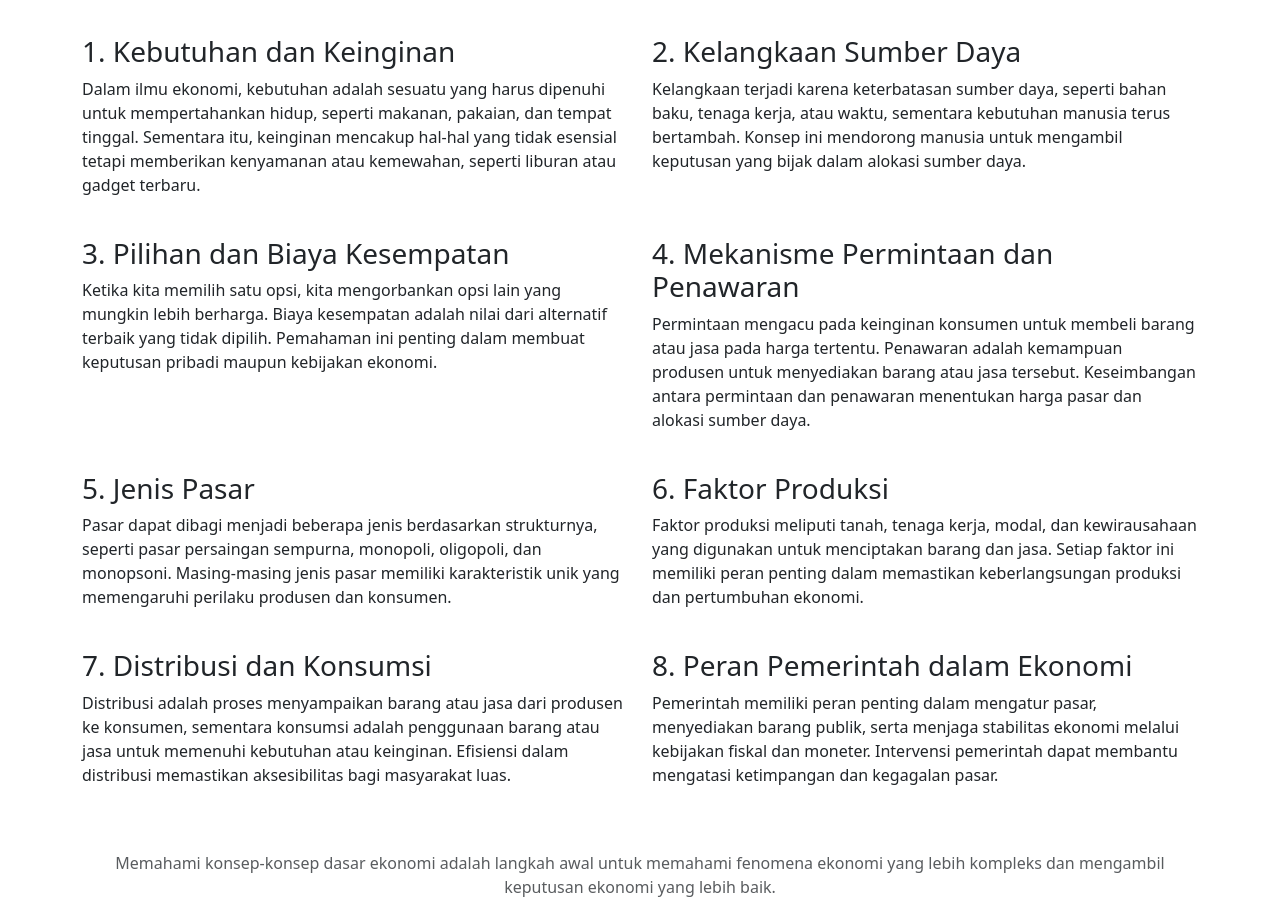
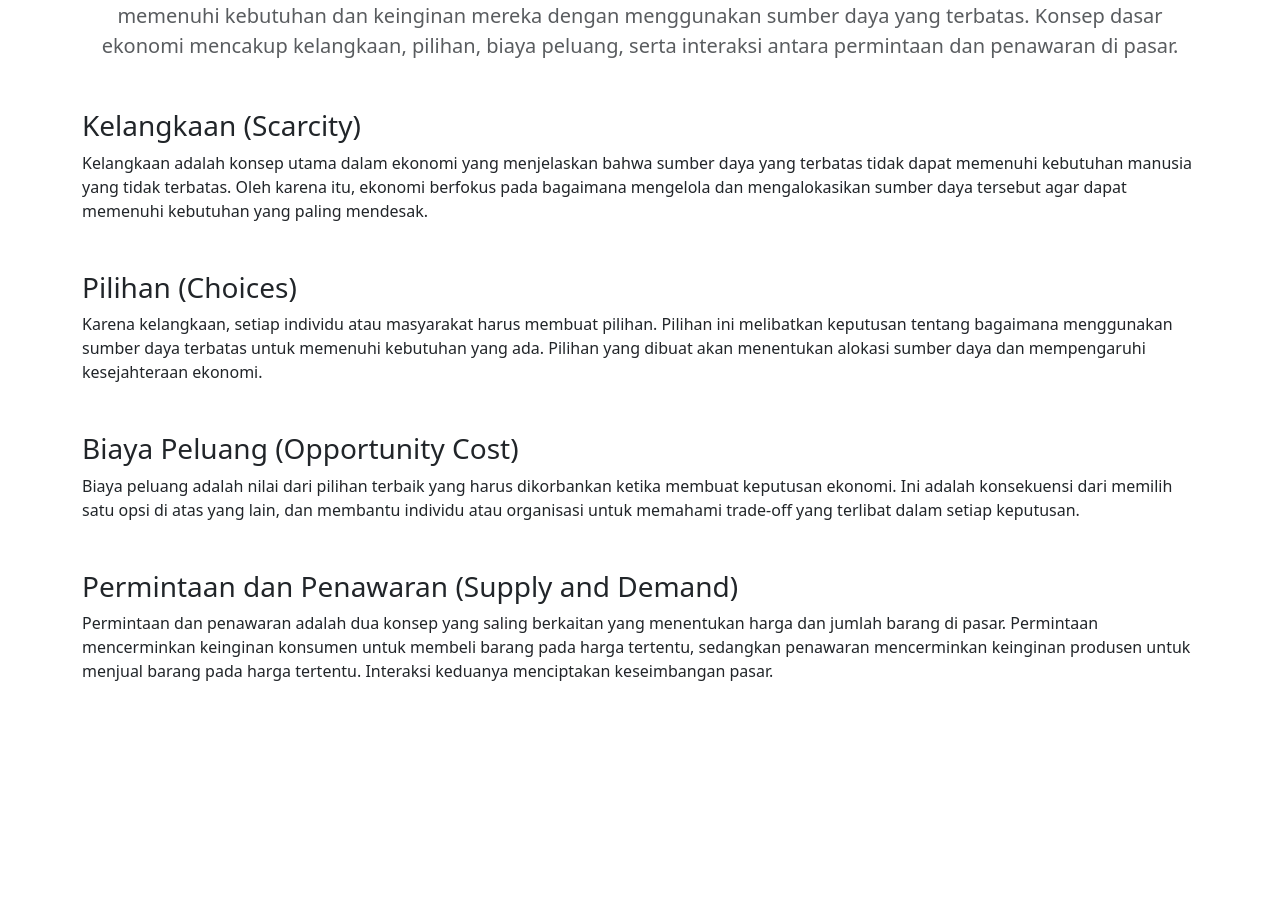
Before and after one commit to aldifnbb/web-proyek, a React (Create React App) app: page /ekonomi-konsep in a window 1280 px wide. Shown: the part 211-1126 px from the top of the page. After the commit the page ends 910 px from the top, so only its background shows below. Built offline with nearby package versions, Linux system fonts and the light colour scheme; sample sign-in values are in the browser's storage.

Commit message:
update terbaru

```diff
--- a/src/pages/Konsep.js
+++ b/src/pages/Konsep.js
@@ -3,95 +3,48 @@ import React from "react";
 const EkonomiKonsep = () => {
   return (
     <div className="container mt-5">
-            <h1 data-aos="fade-right" className="text-center">
+      <h1 data-aos="fade-right" className="text-center mb-4 text-primary">
         Konsep Dasar Ekonomi
       </h1>
-            <p data-aos="fade-up" className="mt-3 text-muted text-center">
-                Mengenal konsep-konsep dasar dalam ilmu ekonomi yang menjadi landasan untuk memahami dinamika ekonomi di masyarakat.
+      <p data-aos="fade-up" className="lead text-muted text-center mb-5">
+        Ekonomi adalah ilmu yang mempelajari bagaimana individu, perusahaan, dan pemerintah membuat pilihan untuk memenuhi kebutuhan dan keinginan mereka dengan menggunakan sumber daya yang terbatas.
+        Konsep dasar ekonomi mencakup kelangkaan, pilihan, biaya peluang, serta interaksi antara permintaan dan penawaran di pasar.
       </p>
 
-            <div className="row mt-5">
-                <div className="col-md-6" data-aos="fade-up" data-aos-delay="200">
-                    <h3>1. Kebutuhan dan Keinginan</h3>
+      {/* Kelangkaan */}
+      <div data-aos="fade-right" className="mt-5">
+        <h3>Kelangkaan (Scarcity)</h3>
         <p>
-                        Dalam ilmu ekonomi, kebutuhan adalah sesuatu yang harus dipenuhi untuk mempertahankan hidup, seperti makanan,
-                        pakaian, dan tempat tinggal. Sementara itu, keinginan mencakup hal-hal yang tidak esensial tetapi memberikan
-                        kenyamanan atau kemewahan, seperti liburan atau gadget terbaru.
+          Kelangkaan adalah konsep utama dalam ekonomi yang menjelaskan bahwa sumber daya yang terbatas tidak dapat memenuhi kebutuhan manusia yang tidak terbatas.
+          Oleh karena itu, ekonomi berfokus pada bagaimana mengelola dan mengalokasikan sumber daya tersebut agar dapat memenuhi kebutuhan yang paling mendesak.
         </p>
       </div>
 
-                <div className="col-md-6" data-aos="fade-up" data-aos-delay="300">
-                    <h3>2. Kelangkaan Sumber Daya</h3>
+      {/* Pilihan */}
+      <div data-aos="fade-right" className="mt-5">
+        <h3>Pilihan (Choices)</h3>
         <p>
-                        Kelangkaan terjadi karena keterbatasan sumber daya, seperti bahan baku, tenaga kerja, atau waktu,
-                        sementara kebutuhan manusia terus bertambah. Konsep ini mendorong manusia untuk mengambil keputusan yang bijak
-                        dalam alokasi sumber daya.
-                    </p>
-                </div>
-            </div>
-
-            <div className="row mt-4">
-                <div className="col-md-6" data-aos="fade-up" data-aos-delay="400">
-                    <h3>3. Pilihan dan Biaya Kesempatan</h3>
-                    <p>
-                        Ketika kita memilih satu opsi, kita mengorbankan opsi lain yang mungkin lebih berharga.
-                        Biaya kesempatan adalah nilai dari alternatif terbaik yang tidak dipilih. Pemahaman ini penting dalam membuat
-                        keputusan pribadi maupun kebijakan ekonomi.
+          Karena kelangkaan, setiap individu atau masyarakat harus membuat pilihan. Pilihan ini melibatkan keputusan tentang bagaimana menggunakan sumber daya terbatas untuk memenuhi kebutuhan yang ada.
+          Pilihan yang dibuat akan menentukan alokasi sumber daya dan mempengaruhi kesejahteraan ekonomi.
         </p>
       </div>
 
-                <div className="col-md-6" data-aos="fade-up" data-aos-delay="500">
-                    <h3>4. Mekanisme Permintaan dan Penawaran</h3>
+      {/* Biaya Peluang */}
+      <div data-aos="fade-right" className="mt-5">
+        <h3>Biaya Peluang (Opportunity Cost)</h3>
         <p>
-                        Permintaan mengacu pada keinginan konsumen untuk membeli barang atau jasa pada harga tertentu.
-                        Penawaran adalah kemampuan produsen untuk menyediakan barang atau jasa tersebut. Keseimbangan antara permintaan
-                        dan penawaran menentukan harga pasar dan alokasi sumber daya.
-                    </p>
-                </div>
-            </div>
-
-            <div className="row mt-4">
-                <div className="col-md-6" data-aos="fade-up" data-aos-delay="600">
-                    <h3>5. Jenis Pasar</h3>
-                    <p>
-                        Pasar dapat dibagi menjadi beberapa jenis berdasarkan strukturnya, seperti pasar persaingan sempurna,
-                        monopoli, oligopoli, dan monopsoni. Masing-masing jenis pasar memiliki karakteristik unik yang memengaruhi
-                        perilaku produsen dan konsumen.
+          Biaya peluang adalah nilai dari pilihan terbaik yang harus dikorbankan ketika membuat keputusan ekonomi. Ini adalah konsekuensi dari memilih satu opsi di atas yang lain,
+          dan membantu individu atau organisasi untuk memahami trade-off yang terlibat dalam setiap keputusan.
         </p>
       </div>
 
-                <div className="col-md-6" data-aos="fade-up" data-aos-delay="700">
-                    <h3>6. Faktor Produksi</h3>
+      {/* Permintaan dan Penawaran */}
+      <div data-aos="fade-right" className="mt-5">
+        <h3>Permintaan dan Penawaran (Supply and Demand)</h3>
         <p>
-                        Faktor produksi meliputi tanah, tenaga kerja, modal, dan kewirausahaan yang digunakan untuk menciptakan barang
-                        dan jasa. Setiap faktor ini memiliki peran penting dalam memastikan keberlangsungan produksi dan pertumbuhan ekonomi.
-                    </p>
-                </div>
-            </div>
-
-            <div className="row mt-4">
-                <div className="col-md-6" data-aos="fade-up" data-aos-delay="800">
-                    <h3>7. Distribusi dan Konsumsi</h3>
-                    <p>
-                        Distribusi adalah proses menyampaikan barang atau jasa dari produsen ke konsumen, sementara konsumsi adalah
-                        penggunaan barang atau jasa untuk memenuhi kebutuhan atau keinginan. Efisiensi dalam distribusi memastikan aksesibilitas
-                        bagi masyarakat luas.
-                    </p>
-                </div>
-
-                <div className="col-md-6" data-aos="fade-up" data-aos-delay="900">
-                    <h3>8. Peran Pemerintah dalam Ekonomi</h3>
-                    <p>
-                        Pemerintah memiliki peran penting dalam mengatur pasar, menyediakan barang publik, serta menjaga stabilitas ekonomi
-                        melalui kebijakan fiskal dan moneter. Intervensi pemerintah dapat membantu mengatasi ketimpangan dan kegagalan pasar.
-                    </p>
-                </div>
-            </div>
-
-            <div className="mt-5 text-center" data-aos="fade-up" data-aos-delay="1000">
-                <p className="text-muted">
-                    Memahami konsep-konsep dasar ekonomi adalah langkah awal untuk memahami fenomena ekonomi yang lebih kompleks dan
-                    mengambil keputusan ekonomi yang lebih baik.
+          Permintaan dan penawaran adalah dua konsep yang saling berkaitan yang menentukan harga dan jumlah barang di pasar.
+          Permintaan mencerminkan keinginan konsumen untuk membeli barang pada harga tertentu, sedangkan penawaran mencerminkan keinginan produsen untuk menjual barang pada harga tertentu.
+          Interaksi keduanya menciptakan keseimbangan pasar.
         </p>
       </div>
     </div>
--- a/src/pages/Perkembangan.js
+++ b/src/pages/Perkembangan.js
@@ -1,9 +1,65 @@
-import React from "react";
+import React, { useEffect } from "react";
 
 const EkonomiPerkembangan = () => {
+  useEffect(() => {
+    // Dynamically load the Chart.js library from CDN
+    const script = document.createElement("script");
+    script.src = "https://cdn.jsdelivr.net/npm/chart.js";
+    script.async = true;
+    script.onload = () => {
+      const ctx = document.getElementById("economicChart").getContext("2d");
+
+      // Create the chart after the script is loaded
+      new window.Chart(ctx, {
+        type: "line", // Line chart
+        data: {
+          labels: ["1800", "1850", "1900", "1950", "2000", "2020", "2050"], // Example years
+          datasets: [
+            {
+              label: "Perkembangan Ekonomi",
+              data: [1, 3, 5, 10, 15, 25, 35], // Example economic development values
+              fill: false,
+              borderColor: "rgb(75, 192, 192)",
+              tension: 0.1,
+            },
+          ],
+        },
+        options: {
+          responsive: true,
+          plugins: {
+            title: {
+              display: true,
+              text: "Kurva Perkembangan Ekonomi Dunia",
+            },
+            tooltip: {
+              mode: "index",
+              intersect: false,
+            },
+          },
+          scales: {
+            x: {
+              title: {
+                display: true,
+                text: "Tahun",
+              },
+            },
+            y: {
+              title: {
+                display: true,
+                text: "Indeks Ekonomi",
+              },
+            },
+          },
+        },
+      });
+    };
+
+    document.body.appendChild(script); // Append the script to the body
+  }, []);
+
   return (
     <div className="container mt-5">
-            <h1 data-aos="fade-right" className="text-center">
+      <h1 data-aos="fade-right" className="text-center mb-4 text-primary">
         Perjalanan dan Dinamika Perkembangan Ekonomi
       </h1>
       <p data-aos="fade-up" className="mt-3 text-muted text-center">
@@ -77,6 +133,11 @@ const EkonomiPerkembangan = () => {
           dan memanfaatkan peluang dalam menciptakan dunia yang lebih adil dan berkelanjutan.
         </p>
       </div>
+
+      {/* Canvas for the economic chart */}
+      <div className="mt-5 text-center">
+        <canvas id="economicChart" width="400" height="200"></canvas>
+      </div>
     </div>
   );
 };
--- a/src/pages/Sejarah.js
+++ b/src/pages/Sejarah.js
@@ -9,12 +9,30 @@ const EkonomiSejarah = () => {
   }, []);
 
   return (
+
     <div className="page-wrapper d-flex flex-column min-vh-100">
       <div className="content-wrapper flex-grow-1">
         <div className="container-lg page-content">
-          <h1 data-aos="fade-right" className="text-center mb-4">
+          <h1 data-aos="fade-right" className="text-center mb-4 text-primary">
             Sejarah Ekonomi
           </h1>
+          <section className="mb-5">
+          <img
+            src="https://th.bing.com/th/id/OIP.QfIstEp_5rod8mvbbFHDKAHaEO?w=319&h=181&c=7&r=0&o=5&dpr=2&pid=1.7"
+            alt="Gambaran ekonomi dari masa ke masa"
+            className="img-fluid rounded shadow-lg mb-4"
+            data-aos="zoom-in"
+          />
+          <p data-aos="fade-up" className="text-justify">
+            Ekonomi, sebagai studi tentang pengelolaan sumber daya untuk
+            memenuhi kebutuhan manusia, telah mengalami transformasi besar
+            sepanjang sejarah. Dari zaman kuno, ketika manusia mengandalkan
+            barter untuk bertukar barang, hingga era digital saat ini dengan
+            sistem perdagangan elektronik dan mata uang virtual, perjalanan
+            sejarah ekonomi mencerminkan adaptasi manusia terhadap perubahan
+            kebutuhan dan teknologi.
+          </p>
+        </section>
 
           <p data-aos="fade-up" className="text-justify mt-4">
             Ekonomi adalah studi tentang bagaimana manusia mengelola sumber daya
```
Lines whose indentation alone changed are shown as unchanged.
